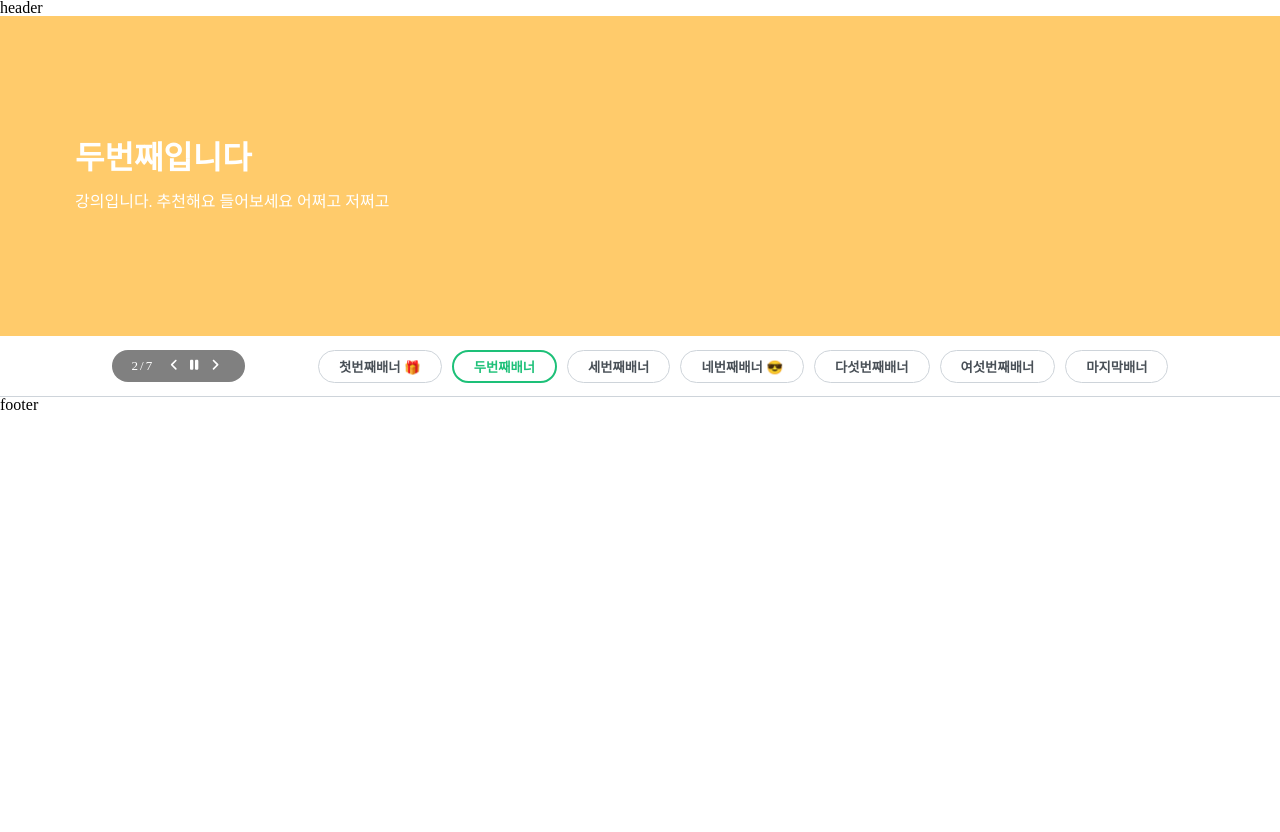
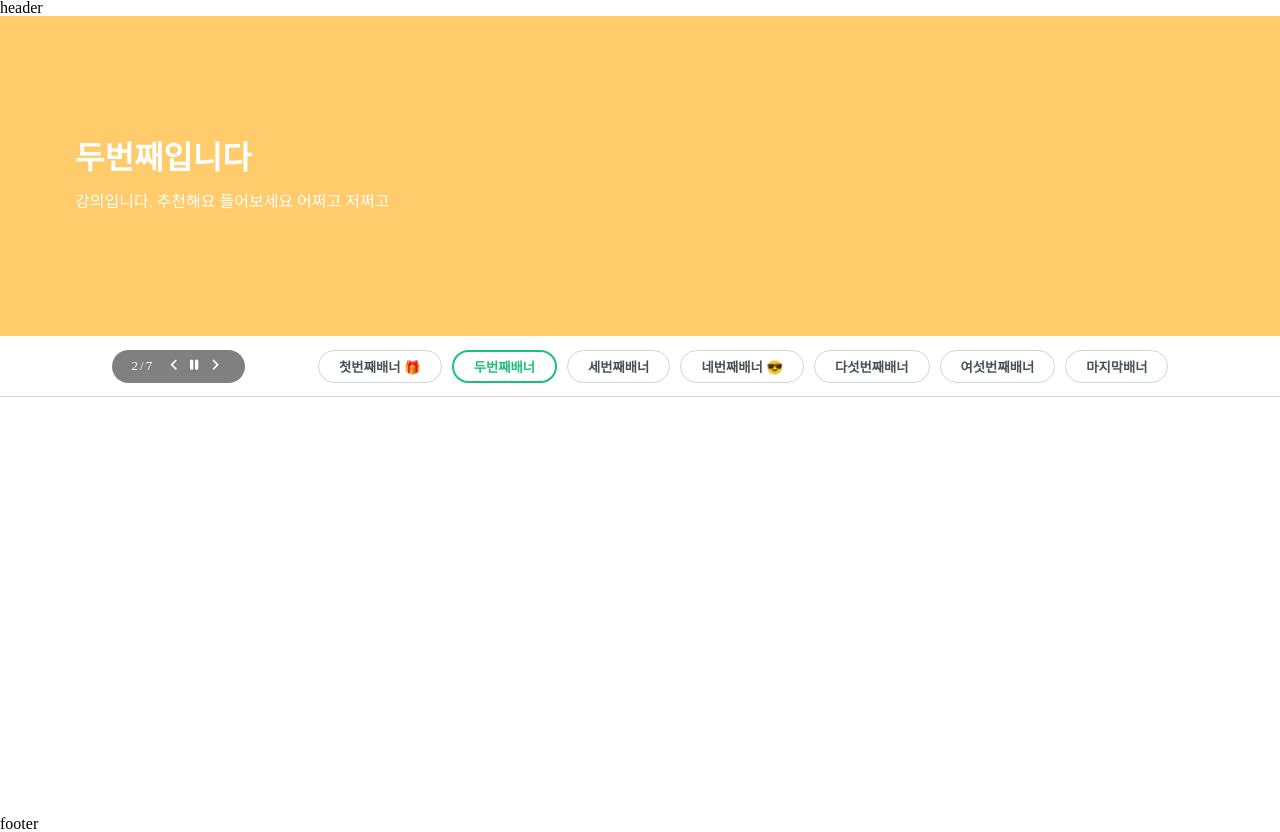
Before and after one commit to wecode-bootcamp-korea/justcode-5-2nd-codlearn-front, a React (Create React App) app: page / in a window 1280 px wide. Before the commit the page ends 800 px from the top, so only its background shows below. Built offline with nearby package versions, Linux system fonts and the light colour scheme.

Commit message:
"Fix : conflict 수정"

```diff
--- a/src/pages/Home/Home.js
+++ b/src/pages/Home/Home.js
@@ -1,11 +1,18 @@
+import React from 'react';
+import styled from 'styled-components';
 import MainSlider from './Slider/MainSlider';
 
 function Home() {
   return (
-    <div className="HomeWrap">
+    <Homes>
       <MainSlider />
-    </div>
+    </Homes>
   );
 }
 
+const Homes = styled.div`
+  height: 100vh;
+  background: ligthgray;
+`;
+
 export default Home;
--- a/src/pages/Home/Slider/MainSlider.js
+++ b/src/pages/Home/Slider/MainSlider.js
@@ -238,7 +238,6 @@ const Button = styled.button`
 
 //-------------------------------------------//
 const MoveButtonBox = styled.div`
-  height: 22px;
   line-height: 19px;
   padding: 5px 20px;
   border-radius: 20px;
```
